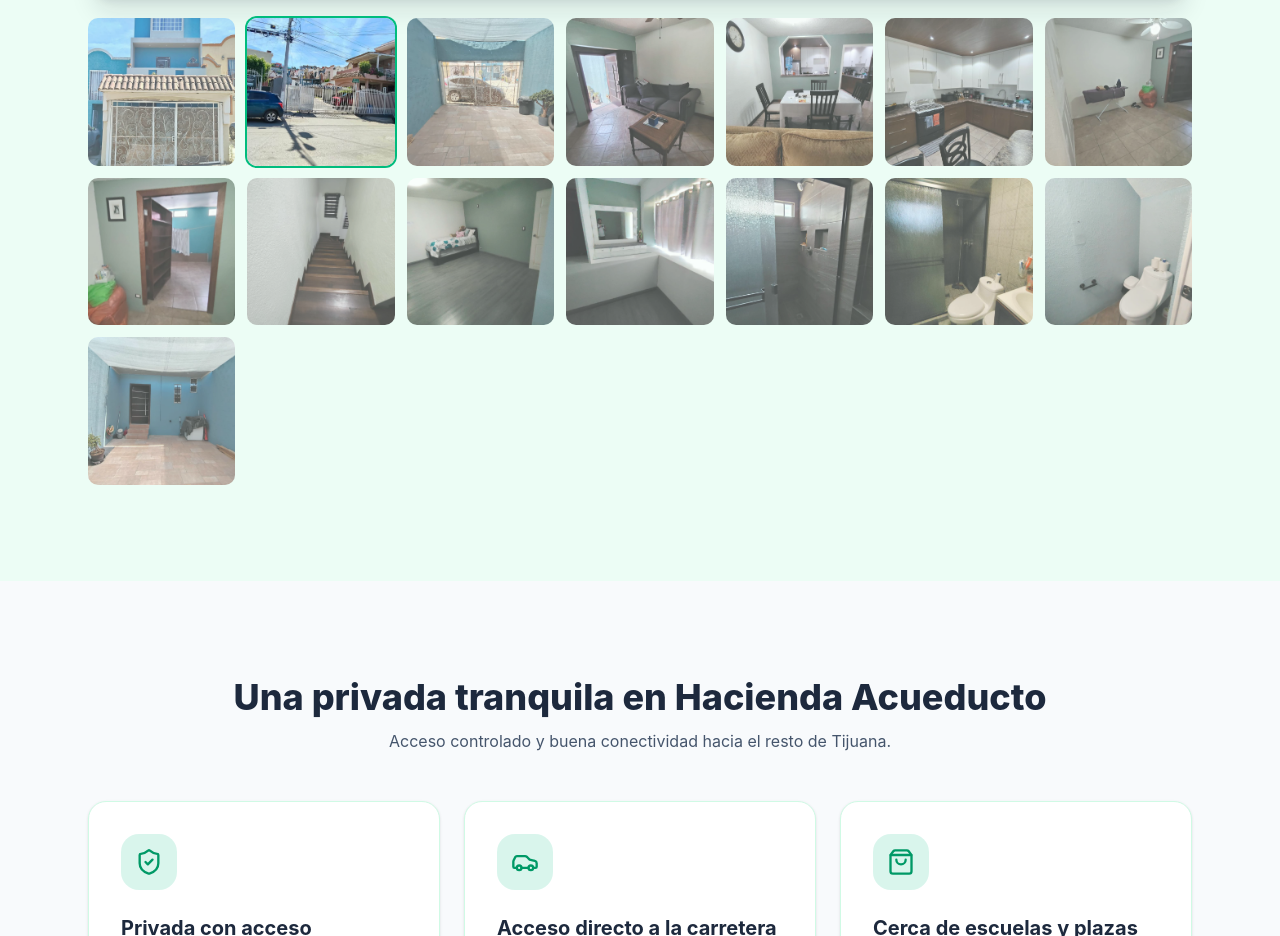
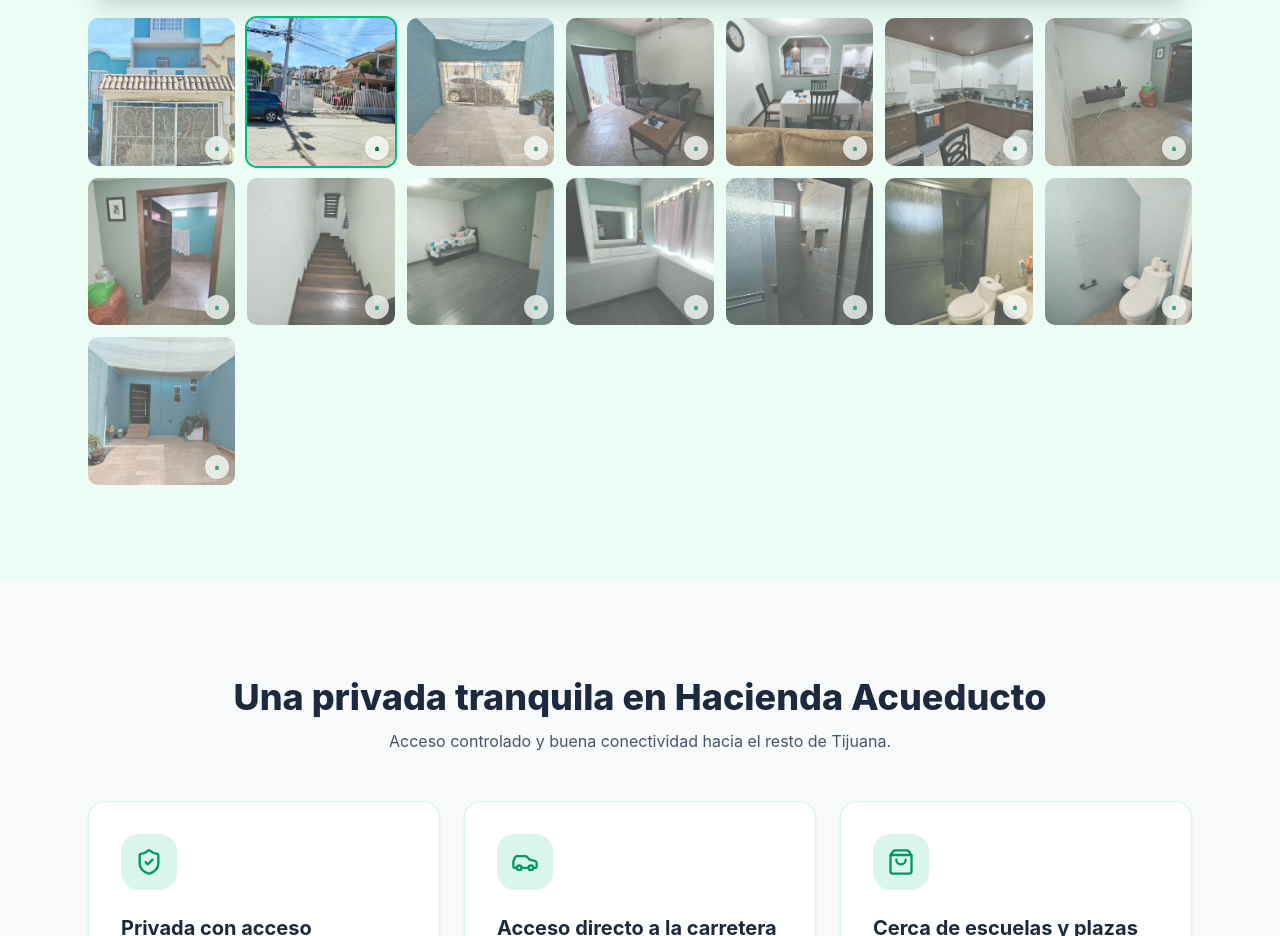
Before and after one commit to AppVenturesMX/privada-hacienda-del-mar-landing, a Next.js app: page / in a window 1280 px wide. Shown: the part 1982-2918 px from the top of the page. Built offline with nearby package versions, Linux system fonts and the light colour scheme.

Commit message:
Update PhotoWatermark component variants

```diff
--- a/components/galeria.tsx
+++ b/components/galeria.tsx
@@ -75,7 +75,7 @@
                 </p>
               </div>
 
-              <PhotoWatermark />
+              <PhotoWatermark variant="full" />
 
               <button
                 onClick={() => go(-1)}
@@ -112,6 +112,7 @@
               }`}
             >
               <img src={foto.src} alt={foto.alt} className="h-full w-full object-cover" />
+              <PhotoWatermark variant="simple" />
             </button>
           ))}
         </div>
```
